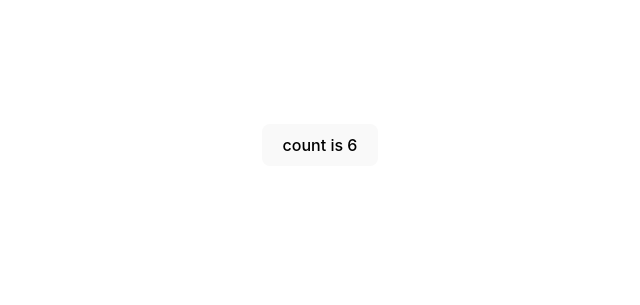
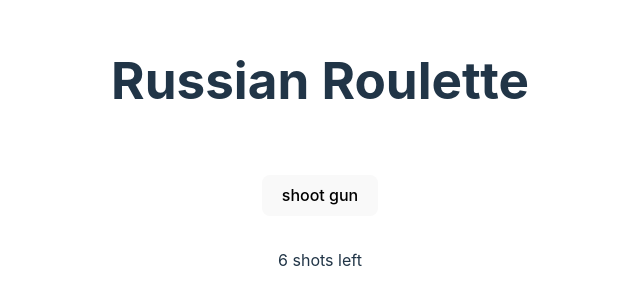
Before and after one commit to brendansikorjak/russian-roulette, a React (Vite) app: page / in a window 1280 px wide. Shown: the part 255-560 px from the top of the page, without its empty margins (320-960 px from the left). Built offline with nearby package versions, Linux system fonts and the light colour scheme.

Commit message:
added btnMsg, text, and liveGame hooks

```diff
--- a/src/components/Roulette.jsx
+++ b/src/components/Roulette.jsx
@@ -3,30 +3,43 @@ import { useState } from 'react';
 function RusRoulette() {
   const [bullet, setBullet] = useState(Math.floor(Math.random() * 6) + 1);
   const [count, setCount] = useState(6);
-
+  const [btnMsg, setBtnMsg] = useState('shoot gun');
+  const [text, setText] = useState(count + ' shots left');
+  const [liveGame, setLiveGame] = useState(true);
   const shoot = () => {
     console.log(count);
     console.log('the bullet is in chamber ' + bullet);
     setCount(count - 1);
+    setText(count - 1 + ' shots left');
     // setCount((count) => count + 1);
     if (count === bullet) {
       console.log('BANG');
-      setCount(6);
-      setBullet(Math.floor(Math.random() * 6) + 1);
+      setLiveGame(false);
+      setText('BANG');
+      setBtnMsg('Play Again?');
     } else {
       console.log('click');
+      setBtnMsg('shoot gun');
     }
   };
-
+  if (liveGame === false) {
+    setLiveGame(true);
+    setCount(6);
+    setBullet(Math.floor(Math.random() * 6) + 1);
+  }
   if (count === 0) {
     setCount(6);
   }
 
   return (
     <>
+      <div>
+        <h1>Russian Roulette</h1>
+      </div>
       <div className="card">
-        <button onClick={shoot}>count is {count}</button>
+        <button onClick={shoot}>{btnMsg}</button>
       </div>
+      <div>{text}</div>
     </>
   );
 }
```
